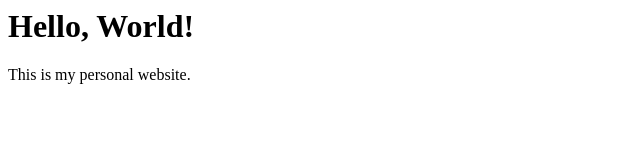
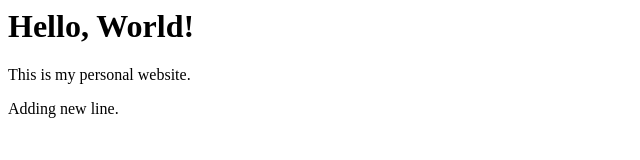
Before and after one commit to sukibai19/Sample, a plain HTML site: page index.html in a window 1280 px wide. Shown: the whole page, without its empty margins (0-640 px from the left). Drawn offline with Linux system fonts and the light colour scheme.

Commit message:
Adding a new line

```diff
--- a/index.html
+++ b/index.html
@@ -7,5 +7,6 @@
 <body>
     <h1>Hello, World!</h1>
     <p>This is my personal website.</p>
+    <p>Adding new line.</p>
 </body>
 </html>
```
